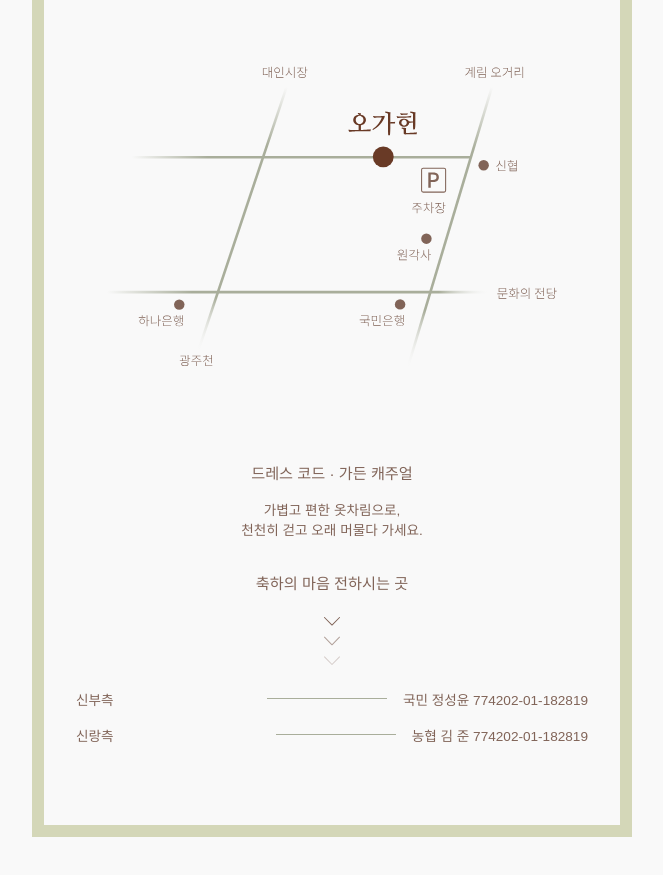
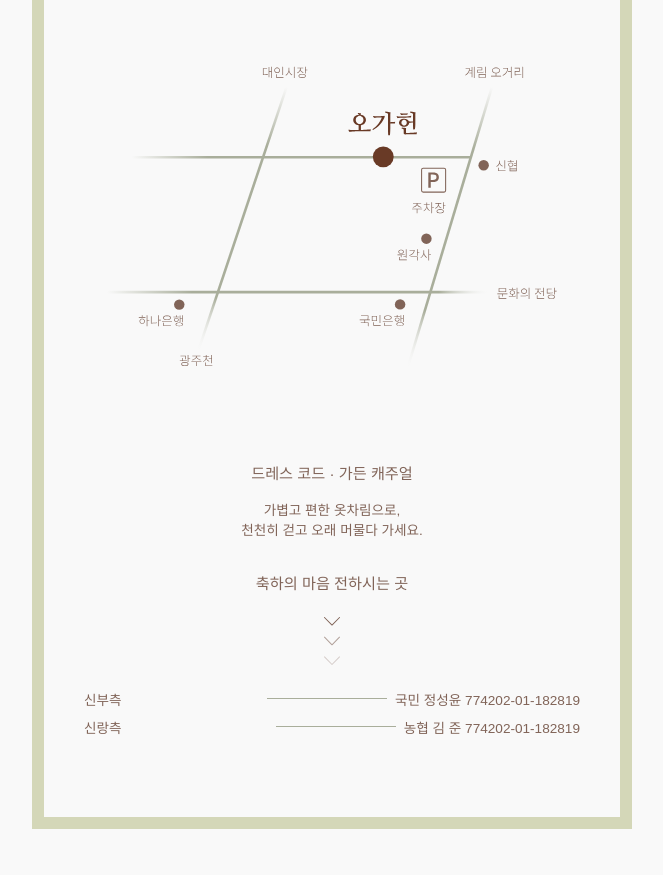
Before and after one commit to wjdjsy0330/weddinginv, a plain HTML site: page index.html in a window 1280 px wide. Shown: the part 749-1624 px from the top of the page, without its empty margins (308-971 px from the left). Drawn offline with Linux system fonts and the light colour scheme; a web font is replaced by a local one.

Commit message:
Update styles.css

```diff
--- a/styles.css
+++ b/styles.css
@@ -172,8 +172,8 @@ img {
   display: flex;
   align-items: center;
   justify-content: space-between;
-  gap: 1rem;
-  margin: 1rem 0;
+  gap: 0.5rem;
+  margin: 0.5rem;
   font-size: var(--font-md);
   font-weight: 300;
 }
```
